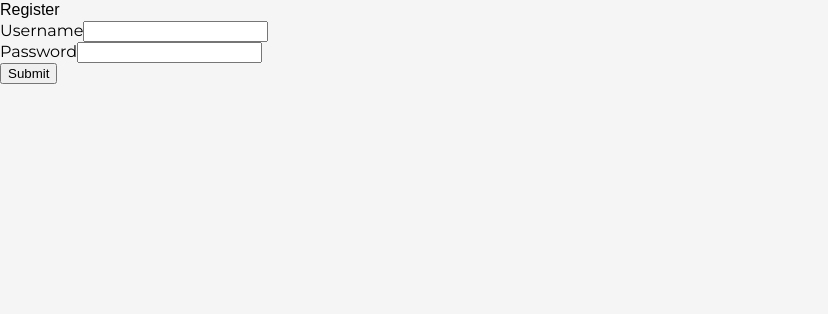
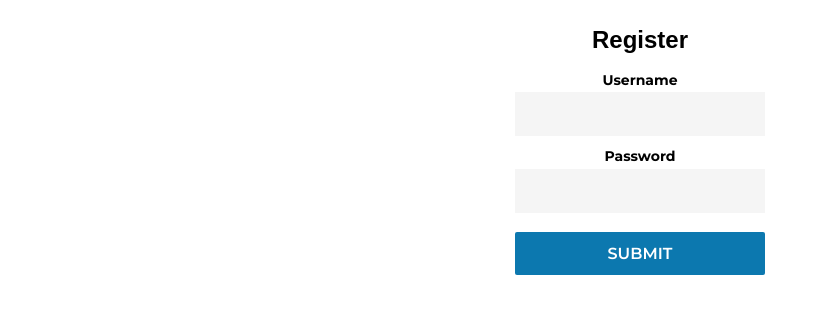
Before and after one commit to alaneicker1975/react-user-registration-and-login, a React (Vite) app: page /register in a window 1280 px wide. Shown: the top 314 px of the page, without its empty margins (0-828 px from the left). Built offline with nearby package versions, Linux system fonts and the light colour scheme.

Commit message:
directory structure updates. user form styling.

```diff
--- a/src/components/user-form.js
+++ b/src/components/user-form/index.js
@@ -2,6 +2,8 @@ import React from 'react';
 import PropTypes from 'prop-types';
 import * as yup from 'yup';
 import { useFormik } from 'formik';
+
+import './user-form.scss';
 
 const validationSchema = yup.object().shape({
   username: yup.string().required('Username is required'),
@@ -9,7 +11,7 @@ const validationSchema = yup.object().shape({
 });
 
 const UserForm = (props) => {
-  const { onValidationSuccess, formError } = props;
+  const { onValidationSuccess, formError, title } = props;
 
   const {
     handleSubmit,
@@ -29,41 +31,52 @@ const UserForm = (props) => {
   });
 
   return (
-    <form onSubmit={handleSubmit} noValidate autoComplete="off">
+    <form className="user-form" onSubmit={handleSubmit} noValidate autoComplete="off">
+      {title ? <h1 className="margin-bottom-16 text-weight-bold text-size-24 text-align-center">{title}</h1> : null}
       {formError ? <div>{formError}</div> : null}
-      <div>
-        <label htmlFor="username">Username</label>
+      <div className="field">
+        <label className="field__label field__label--center" htmlFor="username">Username</label>
         <input
           id="username"
+          className="field__input"
           name="username"
           type="text"
           onChange={handleChange}
           values={values.username}
         />
-        {errors.username && touched.username ? <div>{errors.username}</div> : null}
+        {errors.username && touched.username
+          ? <div className="field__error field__error--center">{errors.username}</div>
+          : null}
       </div>
-      <div>
-        <label htmlFor="password">Password</label>
+      <div className="margin-top-8"></div>
+      <div className="field">
+        <label className="field__label field__label--center" htmlFor="password">Password</label>
         <input
           id="password"
+          className="field__input"
           name="password"
           type="password"
           onChange={handleChange}
           values={values.password}
         />
-        {errors.password && touched.password ? <div>{errors.password}</div> : null}
+        {errors.password && touched.password
+          ? <div className="field__error field__error--center">{errors.password}</div>
+          : null}
       </div>
-      <button type="submit">Submit</button>
+      <div className="margin-top-16"></div>
+      <button className="btn btn--primary btn--block" type="submit">Submit</button>
     </form>
   );
 }
 
 UserForm.propTypes = {
+  title: PropTypes.string,
   onValidationSuccess: PropTypes.func,
   formError: PropTypes.string,
 };
 
 UserForm.defaultProps = {
+  title: '',
   onValidationSuccess: () => {},
   formError: '',
 };
--- /dev/null
+++ b/src/components/user-form/user-form.scss
@@ -0,0 +1,6 @@
+@import '../../styles/tools';
+
+.user-form {
+  margin: rem(24) auto;
+  width: rem(250);
+}
--- a/src/pages/dashboard.js
+++ b/src/pages/dashboard/index.js
@@ -1,5 +1,5 @@
 import React, { Fragment, useContext, useEffect } from 'react';
-import { AppContext } from '../App';
+import { AppContext } from '../../App';
 
 const Dashboard = (props) => {
   const { state, dispatch } = useContext(AppContext);
--- a/src/pages/login.js
+++ b/src/pages/login/index.js
@@ -1,7 +1,7 @@
 import React, { useState, useContext } from 'react';
 import classNames from 'classnames';
-import UserForm from '../components/user-form';
-import { AppContext } from '../App';
+import UserForm from '../../components/user-form';
+import { AppContext } from '../../App';
 
 const Login = (props) => {
   const { dispatch } = useContext(AppContext);
@@ -40,8 +40,8 @@ const Login = (props) => {
     <div className={classNames({
       'is-loading': loading
     })}>
-      <h1>Login</h1>
       <UserForm
+        title="Login"
         onValidationSuccess={submitFormData}
         formError={formError}
       />
--- a/src/pages/register.js
+++ b/src/pages/register/index.js
@@ -1,6 +1,6 @@
 import React, { Fragment, useState, useContext } from 'react';
-import UserForm from '../components/user-form';
-import { AppContext } from '../App';
+import UserForm from '../../components/user-form';
+import { AppContext } from '../../App';
 
 const Register = (props) => {
   const { dispatch } = useContext(AppContext);
@@ -35,8 +35,8 @@ const Register = (props) => {
 
   return (
     <Fragment>
-      <h1>Register</h1>
       <UserForm
+        title="Register"
         onValidationSuccess={submitFormData}
         formError={formError}
       />
--- a/src/styles/app/base.scss
+++ b/src/styles/app/base.scss
@@ -1,5 +1,5 @@
 body {
-  background: $gray-100;
+  background: $white;
   font-family: $base-font-family;
   font-size: 16px;
   font-weight: 400;
--- /dev/null
+++ b/src/styles/app/field.scss
@@ -0,0 +1,38 @@
+.field {
+
+  &__label {
+    font-size: rem(14);
+    font-weight: $font-bold;
+    display: block;
+
+    &--center {
+      text-align: center;
+    }
+  }
+
+  &__input {
+    background: $gray-100;
+    border: 0;
+    font-family: inherit;
+    font-size: inherit;
+    height: rem($input-height);
+    margin: rem(3 0);
+    padding: rem(8);
+    width: 100%;
+
+    &:focus {
+      outline: 0;
+      box-shadow: 0 0 0 rem(3) $blue-100;
+    }
+  }
+
+  &__error {
+    color: $red-100;
+    font-size: rem(12);
+    font-weight: $font-semibold;
+
+    &--center {
+      text-align: center;
+    }
+  }
+}
--- a/src/styles/app/main.scss
+++ b/src/styles/app/main.scss
@@ -1 +1,2 @@
 @import './base';
+@import './field';
--- /dev/null
+++ b/src/styles/tools.scss
@@ -0,0 +1,4 @@
+@import './sass-starter/abstracts/colors';
+@import './sass-starter/abstracts/functions';
+@import './sass-starter/abstracts/variables';
+@import './sass-starter/abstracts/mixins';
```
